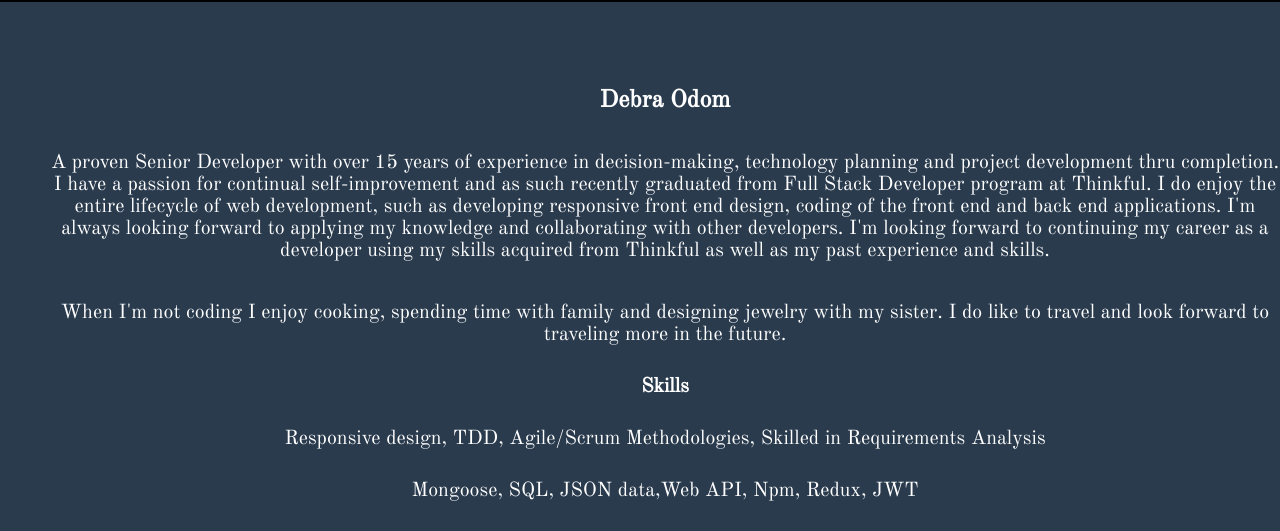
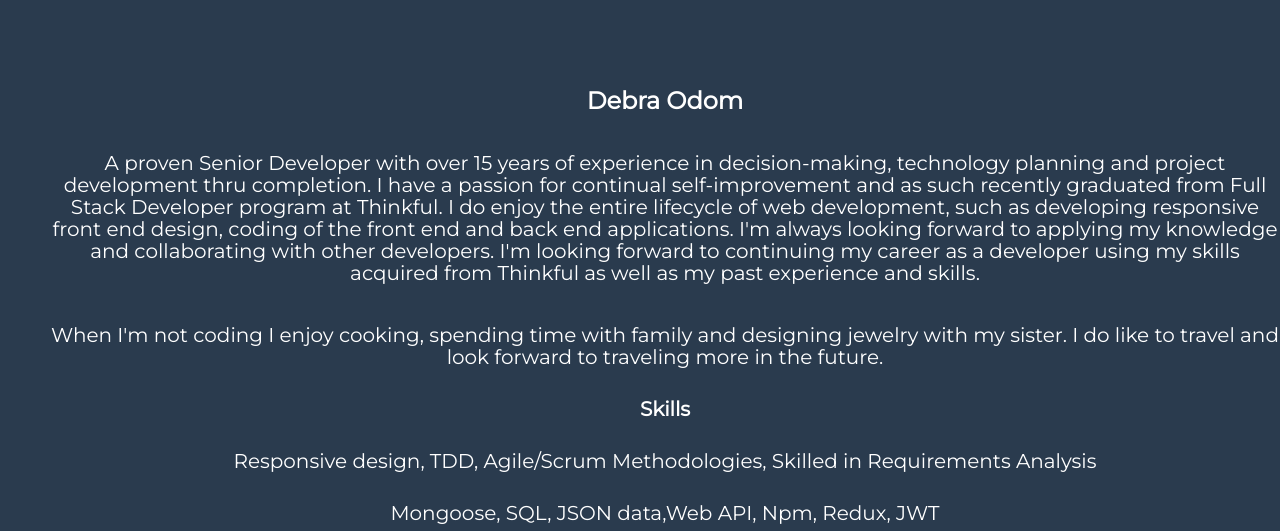
Before and after one commit to debrashere/Portfolio, a plain HTML site: page index.html in a window 1280 px wide. Shown: the part 100-631 px from the top of the page. Drawn offline with nearby package versions, Linux system fonts and the light colour scheme.

Commit message:
update bio

```diff
--- a/index.html
+++ b/index.html
@@ -11,7 +11,7 @@
     <link rel="stylesheet" href="./main.css"  media="all">
     <link rel="stylesheet" href="https://cdnjs.cloudflare.com/ajax/libs/font-awesome/4.7.0/css/font-awesome.min.css">
     <link rel="stylesheet" href="https://cdn.rawgit.com/konpa/devicon/df6431e323547add1b4cf45992913f15286456d3/devicon.min.css">
-    <link rel="stylesheet" href="https://fonts.googleapis.com/css?family=Old+Standard+TT">
+    <link rel="stylesheet" href="https://fonts.googleapis.com/css?family=Montserrat">
     <link rel="apple-touch-icon" sizes="57x57" href="/apple-icon-57x57.png">
     <!-- Favicon -->
     <link rel="apple-touch-icon" sizes="57x57" href="./apple-icon-57x57.png">
--- a/main.css
+++ b/main.css
@@ -13,7 +13,7 @@ html {
   background-color:  #2a3b4e;
 }
 body {
-  font-family: 'Old Standard TT', serif;
+  font-family: 'Montserrat', sans-serif;
   color: black;;
   background-color:  #2a3b4e;
   overflow: scroll;
@@ -59,7 +59,7 @@ h1,
 h2,
 h3,
 h4 {
-  font-family: 'Old Standard TT', serif;
+  font-family: 'Montserrat', sans-serif;
 }
 
 .h1,
@@ -465,7 +465,7 @@ FLEX Containers
  }
 
  .margin-bottom-large {
-  margin-bottom: 170px;
+  margin-bottom: 175px;
 }
 .margin-top-20px {
   margin-top: 20px;
```
